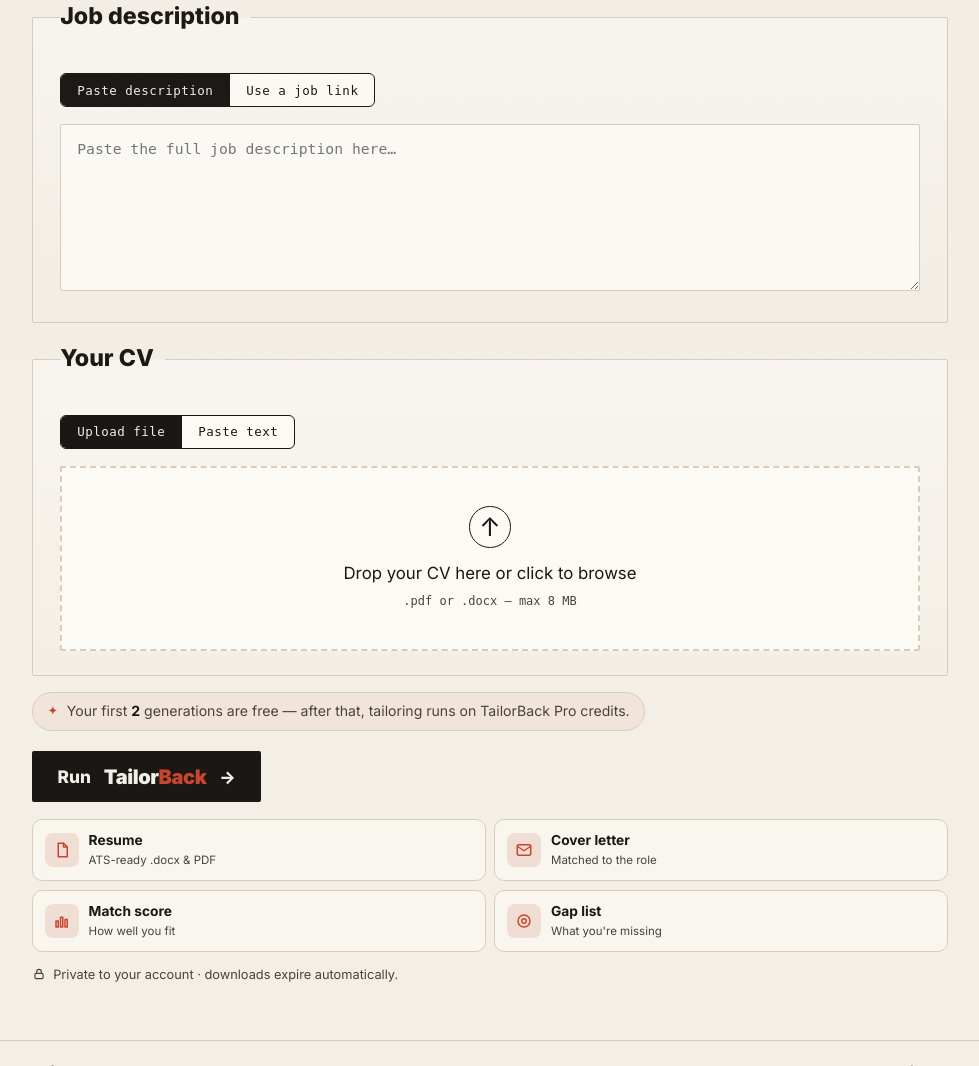
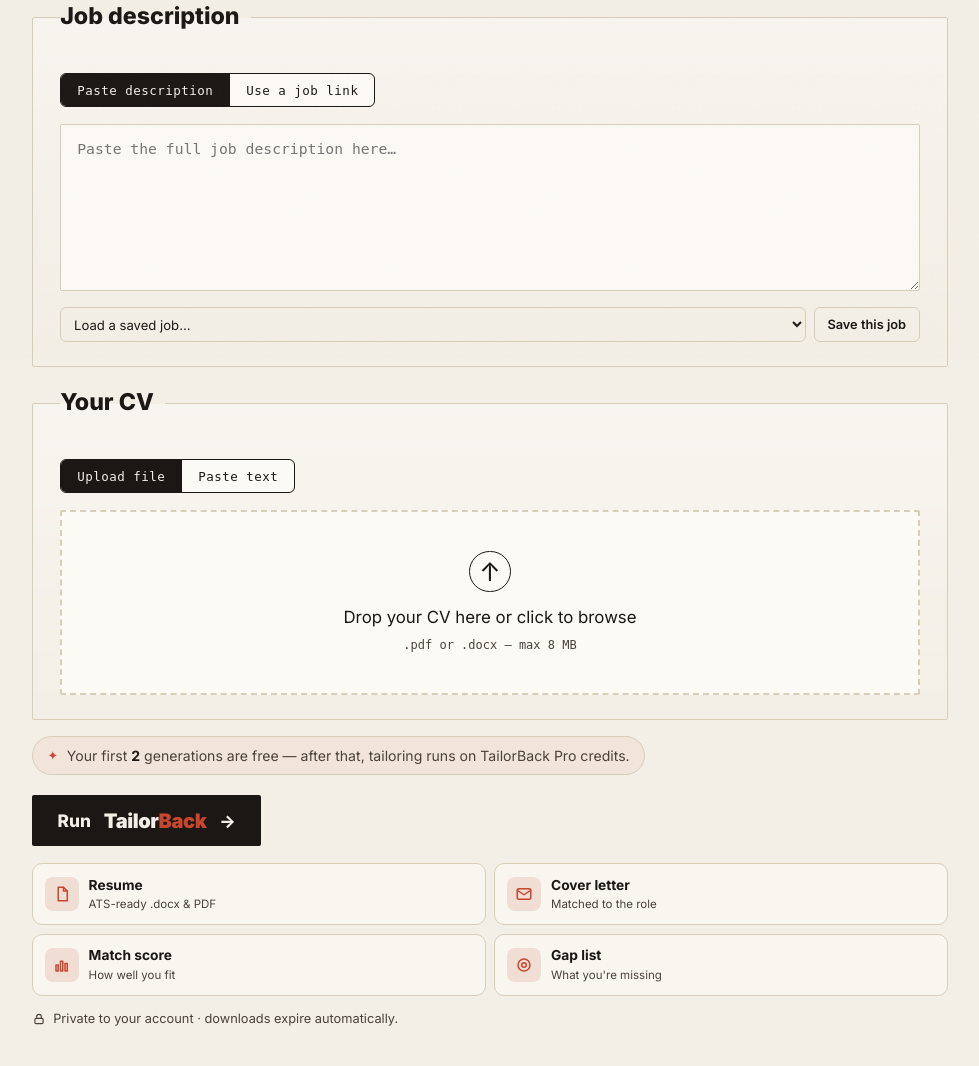
Before and after one commit to pashyamisoul/tailorback, a Flask app: page / in a window 1280 px wide. Shown: the part 441-1507 px from the top of the page, without its empty margins (150-1129 px from the left). Run offline with Flask 3, Linux system fonts and the light colour scheme; the visitor is signed in with stand-in values (Sample User, id 1); tables that the repository leaves empty hold one stand-in row (values such as "Sample post"); data that the repository does not hold is empty; some web fonts are replaced.

Commit message:
Phase 4: saved CV/JD library + application tracker
4a — Library:
- New SavedCV / SavedJD models (per-user, soft cap 25 each) + endpoints
  (list/create/get/delete). Form gains "load saved" pickers and "save this"
  buttons in the CV and JD paste panels; account modal lists/deletes them.

4b — Application tracker:
- GenerationRun gains company/role/status/notes (status defaults to
  not_applied; company/role captured from the generation). POST
  /api/generation/<job_id>/status updates status + notes.
- The account "Generation history" becomes an Applications tracker: each entry
  shows company — role, a colour-coded status dropdown (Not applied / Applied /
  Interviewing / Offer / Rejected), an inline notes field, and Open/downloads.

Schema migrated via the lightweight helper; new tables auto-created. Backend
verified end-to-end via test client; UI styling verified.

Co-Authored-By: Claude Opus 4.8 <noreply@anthropic.com>

```diff
--- a/backend/app.py
+++ b/backend/app.py
@@ -180,7 +180,34 @@ class GenerationRun(db.Model):
     model_name = db.Column(db.String(128), nullable=True)
     generation_seconds = db.Column(db.Float, nullable=True)
     style_json = db.Column(db.Text, nullable=True)
+    # Application tracker fields
+    company = db.Column(db.String(255), nullable=True)
+    role = db.Column(db.String(255), nullable=True)
+    status = db.Column(db.String(32), nullable=True)   # not_applied|applied|interviewing|offer|rejected
+    notes = db.Column(db.Text, nullable=True)
     created_at = db.Column(db.DateTime, default=datetime.utcnow, nullable=False)
+
+
+class SavedCV(db.Model):
+    id = db.Column(db.Integer, primary_key=True)
+    user_id = db.Column(db.Integer, db.ForeignKey("user.id"), index=True, nullable=False)
+    label = db.Column(db.String(160), nullable=False)
+    cv_text = db.Column(db.Text, nullable=False)
+    is_default = db.Column(db.Boolean, default=False, nullable=False)
+    created_at = db.Column(db.DateTime, default=datetime.utcnow, nullable=False)
+
+
+class SavedJD(db.Model):
+    id = db.Column(db.Integer, primary_key=True)
+    user_id = db.Column(db.Integer, db.ForeignKey("user.id"), index=True, nullable=False)
+    label = db.Column(db.String(160), nullable=False)
+    jd_text = db.Column(db.Text, nullable=False)
+    jd_url = db.Column(db.Text, nullable=True)
+    created_at = db.Column(db.DateTime, default=datetime.utcnow, nullable=False)
+
+
+ALLOWED_APP_STATUSES = ("not_applied", "applied", "interviewing", "offer", "rejected")
+SAVED_ITEM_CAP = 25
 
 
 def _ensure_schema():
@@ -207,6 +234,10 @@ def _ensure_schema():
             "model_name": "VARCHAR(128)",
             "generation_seconds": "FLOAT",
             "style_json": "TEXT",
+            "company": "VARCHAR(255)",
+            "role": "VARCHAR(255)",
+            "status": "VARCHAR(32)",
+            "notes": "TEXT",
         },
     }
     with db.engine.connect() as conn:
@@ -288,6 +319,10 @@ def _generation_payload(run, include_inputs=False):
         "model_provider": run.model_provider or "unknown",
         "model_name": run.model_name or run.model_status or "Unknown",
         "generation_seconds": run.generation_seconds,
+        "company": run.company,
+        "role": run.role,
+        "status": run.status or "not_applied",
+        "notes": run.notes or "",
     }
     try:
         resume = _json.loads(run.resume_json or "{}")
@@ -957,6 +992,9 @@ def generate():
             model_provider=provider,
             model_name=model_name,
             generation_seconds=generation_seconds,
+            company=(_job.get("company") or None),
+            role=(_job.get("role") or None),
+            status="not_applied",
         )
         db.session.add(run)
         db.session.commit()
@@ -1324,6 +1362,117 @@ def get_generation(job_id):
             **_credits_payload(current_user),
         },
     })
+
+
+# ---------------------------------------------------------------------------
+# Phase 4: saved CV/JD library + application tracker
+# ---------------------------------------------------------------------------
+
+def _saved_cv_payload(item):
+    return {"id": item.id, "label": item.label, "is_default": bool(item.is_default),
+            "preview": (item.cv_text or "")[:140], "created_at": item.created_at.isoformat() + "Z"}
+
+
+def _saved_jd_payload(item):
+    return {"id": item.id, "label": item.label, "jd_url": item.jd_url,
+            "preview": (item.jd_text or "")[:140], "created_at": item.created_at.isoformat() + "Z"}
+
+
+@app.route("/api/saved-cvs", methods=["GET", "POST"])
+def saved_cvs():
+    user = _current_user()
+    if not user:
+        return jsonify({"status": "error", "message": "Please sign in."}), 401
+    if request.method == "GET":
+        items = SavedCV.query.filter_by(user_id=user.id).order_by(
+            SavedCV.is_default.desc(), SavedCV.created_at.desc()).all()
+        return jsonify({"status": "ok", "items": [_saved_cv_payload(i) for i in items]})
+    data = request.get_json(silent=True) or {}
+    cv_text = _clean_str(data.get("cv_text"), 30000)
+    label = _clean_str(data.get("label"), 160) or "Saved CV"
+    if not cv_parser.looks_like_cv(cv_text):
+        return jsonify({"status": "error", "message": "Add some CV text before saving."}), 400
+    if SavedCV.query.filter_by(user_id=user.id).count() >= SAVED_ITEM_CAP:
+        return jsonify({"status": "error",
+                        "message": f"You can store up to {SAVED_ITEM_CAP} CVs. Delete one first."}), 400
+    make_default = SavedCV.query.filter_by(user_id=user.id).count() == 0
+    item = SavedCV(user_id=user.id, label=label, cv_text=cv_text, is_default=make_default)
+    db.session.add(item)
+    db.session.commit()
+    return jsonify({"status": "ok", "item": _saved_cv_payload(item)})
+
+
+@app.route("/api/saved-cvs/<int:item_id>", methods=["GET", "DELETE"])
+def saved_cv_detail(item_id):
+    user = _current_user()
+    if not user:
+        return jsonify({"status": "error", "message": "Please sign in."}), 401
+    item = SavedCV.query.filter_by(id=item_id, user_id=user.id).first()
+    if not item:
+        return jsonify({"status": "error", "message": "Not found."}), 404
+    if request.method == "DELETE":
+        db.session.delete(item)
+        db.session.commit()
+        return jsonify({"status": "ok"})
+    return jsonify({"status": "ok", "item": _saved_cv_payload(item), "cv_text": item.cv_text})
+
+
+@app.route("/api/saved-jds", methods=["GET", "POST"])
+def saved_jds():
+    user = _current_user()
+    if not user:
+        return jsonify({"status": "error", "message": "Please sign in."}), 401
+    if request.method == "GET":
+        items = SavedJD.query.filter_by(user_id=user.id).order_by(SavedJD.created_at.desc()).all()
+        return jsonify({"status": "ok", "items": [_saved_jd_payload(i) for i in items]})
+    data = request.get_json(silent=True) or {}
+    jd_text = _clean_str(data.get("jd_text"), 30000)
+    jd_url = _clean_str(data.get("jd_url"), 500) or None
+    label = _clean_str(data.get("label"), 160) or "Saved job"
+    if len(jd_text) < 40:
+        return jsonify({"status": "error", "message": "Add the job description text before saving."}), 400
+    if SavedJD.query.filter_by(user_id=user.id).count() >= SAVED_ITEM_CAP:
+        return jsonify({"status": "error",
+                        "message": f"You can store up to {SAVED_ITEM_CAP} jobs. Delete one first."}), 400
+    item = SavedJD(user_id=user.id, label=label, jd_text=jd_text, jd_url=jd_url)
+    db.session.add(item)
+    db.session.commit()
+    return jsonify({"status": "ok", "item": _saved_jd_payload(item)})
+
+
+@app.route("/api/saved-jds/<int:item_id>", methods=["GET", "DELETE"])
+def saved_jd_detail(item_id):
+    user = _current_user()
+    if not user:
+        return jsonify({"status": "error", "message": "Please sign in."}), 401
+    item = SavedJD.query.filter_by(id=item_id, user_id=user.id).first()
+    if not item:
+        return jsonify({"status": "error", "message": "Not found."}), 404
+    if request.method == "DELETE":
+        db.session.delete(item)
+        db.session.commit()
+        return jsonify({"status": "ok"})
+    return jsonify({"status": "ok", "item": _saved_jd_payload(item), "jd_text": item.jd_text})
+
+
+@app.route("/api/generation/<job_id>/status", methods=["POST"])
+def update_generation_status(job_id):
+    """Application tracker: update the status / notes of a generation."""
+    user = _current_user()
+    if not user:
+        return jsonify({"status": "error", "message": "Please sign in."}), 401
+    run = GenerationRun.query.filter_by(job_id=job_id, user_id=user.id).first()
+    if not run:
+        return jsonify({"status": "error", "message": "Not found."}), 404
+    data = request.get_json(silent=True) or {}
+    if "status" in data:
+        if data.get("status") not in ALLOWED_APP_STATUSES:
+            return jsonify({"status": "error", "message": "Unknown status."}), 400
+        run.status = data["status"]
+    if "notes" in data:
+        run.notes = _clean_str(data.get("notes"), 2000)
+    db.session.commit()
+    return jsonify({"status": "ok", "job_status": run.status, "notes": run.notes or ""})
 
 
 def _admin_ok():
--- a/static/css/style.css
+++ b/static/css/style.css
@@ -2272,3 +2272,49 @@ html[data-theme="terminal"] .result-delete { font-family: "JetBrains Mono", mono
   cursor: help; vertical-align: middle; line-height: 1;
 }
 .dim-info:hover, .dim-info:focus { border-color: var(--accent); color: var(--accent); outline: none; }
+
+/* ============================================================================
+   PHASE 4 — saved CV/JD library + application tracker
+   ==========================================================================*/
+/* form library bar (load / save) */
+.lib-bar { display: flex; gap: .5rem; margin-top: .6rem; flex-wrap: wrap; }
+.lib-pick {
+  flex: 1; min-width: 160px; font: inherit; font-size: .82rem; padding: .4rem .55rem;
+  border: 1px solid var(--line); border-radius: 6px; background: var(--paper); color: var(--ink);
+}
+.lib-save {
+  border: 1px solid var(--line); background: transparent; color: var(--ink); cursor: pointer;
+  font: inherit; font-size: .8rem; font-weight: 600; padding: .4rem .8rem; border-radius: 6px;
+}
+.lib-save:hover { border-color: var(--accent); color: var(--accent); }
+
+/* library section in the account modal */
+.library-section { display: grid; grid-template-columns: 1fr 1fr; gap: 1rem; margin-bottom: 1.4rem; }
+.lib-col h4 { font-size: .82rem; font-weight: 800; margin-bottom: .5rem; }
+.lib-row {
+  display: flex; align-items: center; justify-content: space-between; gap: .5rem;
+  border: 1px solid var(--line); border-radius: 6px; padding: .4rem .6rem; margin-bottom: .35rem; background: var(--paper);
+}
+.lib-label { font-size: .85rem; overflow: hidden; text-overflow: ellipsis; white-space: nowrap; }
+.lib-del { border: 0; background: transparent; color: #c0392b; cursor: pointer; font-size: 1rem; line-height: 1; padding: 0 .2rem; }
+.lib-del:hover { color: var(--accent-deep); }
+.lib-empty, .lib-loading { font-size: .82rem; color: var(--ink-soft); }
+@media (max-width: 560px) { .library-section { grid-template-columns: 1fr; } }
+
+/* application tracker items */
+.app-item { display: flex; flex-direction: column; gap: .5rem; }
+.hi-head { display: flex; align-items: flex-start; justify-content: space-between; gap: .8rem; }
+.hi-title strong { display: block; font-size: .95rem; }
+.hi-title span { font-size: .76rem; color: var(--ink-soft); }
+.hi-status {
+  font: inherit; font-size: .78rem; font-weight: 700; padding: .3rem .5rem; border-radius: 999px;
+  border: 1px solid var(--line); background: var(--paper); cursor: pointer; flex: 0 0 auto;
+}
+.hi-status.status-applied { border-color: #b06a1f; color: #b06a1f; }
+.hi-status.status-interviewing { border-color: #0369a1; color: #0369a1; }
+.hi-status.status-offer { border-color: var(--good); color: var(--good); }
+.hi-status.status-rejected { border-color: #b91c1c; color: #b91c1c; }
+.hi-notes {
+  font: inherit; font-size: .82rem; padding: .4rem .55rem; border: 1px solid var(--line);
+  border-radius: 6px; background: var(--paper); color: var(--ink); width: 100%;
+}
--- a/static/js/app.js
+++ b/static/js/app.js
@@ -256,6 +256,45 @@ document.getElementById('historyList')?.addEventListener('click', async (e) => {
     btn.disabled = false; btn.textContent = original;
   }
 });
+// Application tracker: status change + notes save.
+document.getElementById('historyList')?.addEventListener('change', async (e) => {
+  const sel = e.target.closest('.hi-status');
+  if (!sel) return;
+  sel.className = 'hi-status status-' + sel.value;
+  try {
+    const res = await fetch(`/api/generation/${sel.dataset.job}/status`, {
+      method: 'POST', headers: { 'Content-Type': 'application/json' },
+      body: JSON.stringify({ status: sel.value }),
+    });
+    if (!res.ok) throw new Error();
+    toast('Status updated.');
+  } catch { toast('Could not update status.', true); }
+});
+document.getElementById('historyList')?.addEventListener('blur', async (e) => {
+  const inp = e.target.closest('.hi-notes');
+  if (!inp || inp.dataset.saved === inp.value) return;
+  try {
+    const res = await fetch(`/api/generation/${inp.dataset.job}/status`, {
+      method: 'POST', headers: { 'Content-Type': 'application/json' },
+      body: JSON.stringify({ notes: inp.value }),
+    });
+    if (!res.ok) throw new Error();
+    inp.dataset.saved = inp.value;
+  } catch { toast('Could not save notes.', true); }
+}, true);
+// Library: delete a saved CV/JD.
+document.getElementById('librarySection')?.addEventListener('click', async (e) => {
+  const btn = e.target.closest('.lib-del');
+  if (!btn) return;
+  if (!confirm('Delete this saved item?')) return;
+  try {
+    const res = await fetch(`/api/saved-${btn.dataset.kind}s/${btn.dataset.id}`, { method: 'DELETE' });
+    if (!res.ok) throw new Error();
+    renderLibrarySection();
+    refreshLibraryPickers();
+    toast('Deleted.');
+  } catch { toast('Could not delete.', true); }
+});
 document.querySelectorAll('[data-close-modal]').forEach(btn => {
   btn.addEventListener('click', () => closeModal(btn.closest('.modal')));
 });
@@ -402,22 +441,63 @@ async function openHistory() {
         </div>`;
       bindPasswordForm();
     }
+    renderLibrarySection();
+    const STATUS_OPTIONS = [
+      ['not_applied', 'Not applied'], ['applied', 'Applied'],
+      ['interviewing', 'Interviewing'], ['offer', 'Offer'], ['rejected', 'Rejected'],
+    ];
     const generations = runs.generations || [];
-    list.innerHTML = generations.length ? generations.map(run => `
-      <article class="history-item">
-        <div>
-          <strong>${escapeHtml(run.resume_name || 'Tailored documents')}</strong>
-          <span>${new Date(run.created_at).toLocaleString()}</span>
+    list.innerHTML = generations.length ? generations.map(run => {
+      const title = run.company
+        ? escapeHtml(run.company) + (run.role ? ' — ' + escapeHtml(run.role) : '')
+        : escapeHtml(run.resume_name || 'Tailored documents');
+      const status = run.status || 'not_applied';
+      return `
+      <article class="history-item app-item">
+        <div class="hi-head">
+          <div class="hi-title">
+            <strong>${title}</strong>
+            <span>${new Date(run.created_at).toLocaleDateString()} · ${escapeHtml(run.model_provider || 'unknown')}</span>
+          </div>
+          <select class="hi-status status-${status}" data-job="${escapeHtml(run.job_id || '')}">
+            ${STATUS_OPTIONS.map(([v, l]) => `<option value="${v}" ${status === v ? 'selected' : ''}>${l}</option>`).join('')}
+          </select>
         </div>
-        <span>${escapeHtml(run.model_provider || 'unknown')} ${run.generation_seconds ? `· ${run.generation_seconds}s` : ''}</span>
+        <input class="hi-notes" data-job="${escapeHtml(run.job_id || '')}" placeholder="Notes (e.g. recruiter, follow-up date)…" value="${escapeHtml(run.notes || '')}" />
         <div class="history-links">
           <button type="button" class="history-open" data-open-job="${escapeHtml(run.job_id || '')}">Open</button>
           ${run.downloads.resume_docx_url ? `<a href="${run.downloads.resume_docx_url}">Resume</a>` : ''}
           ${run.downloads.cover_docx_url ? `<a href="${run.downloads.cover_docx_url}">Cover letter</a>` : ''}
         </div>
-      </article>`).join('') : '<p>No generations yet.</p>';
+      </article>`;
+    }).join('') : '<p>No applications yet — tailor a resume to start tracking.</p>';
   } catch (err) {
     summary.innerHTML = `<p>${err.message || 'Could not load account history.'}</p>`;
+  }
+}
+
+// Render the saved CV/JD library inside the account modal.
+async function renderLibrarySection() {
+  const box = document.getElementById('librarySection');
+  if (!box) return;
+  box.innerHTML = '<span class="lib-loading">Loading…</span>';
+  try {
+    const [cvs, jds] = await Promise.all([
+      fetch('/api/saved-cvs').then(r => r.json()),
+      fetch('/api/saved-jds').then(r => r.json()),
+    ]);
+    const col = (title, kind, items) => `
+      <div class="lib-col">
+        <h4>${title}</h4>
+        ${(items || []).length ? (items).map(i => `
+          <div class="lib-row">
+            <span class="lib-label">${escapeHtml(i.label)}</span>
+            <button type="button" class="lib-del" data-kind="${kind}" data-id="${i.id}" aria-label="Delete">×</button>
+          </div>`).join('') : '<p class="lib-empty">None saved yet.</p>'}
+      </div>`;
+    box.innerHTML = col('Saved CVs', 'cv', cvs.items) + col('Saved jobs', 'jd', jds.items);
+  } catch {
+    box.innerHTML = '<p class="lib-empty">Could not load your library.</p>';
   }
 }
 
@@ -464,6 +544,62 @@ function bindPasswordForm() {
     }
   });
 }
+// ---- saved CV / JD library (form pickers) ----
+function fillPicker(sel, items, placeholder) {
+  if (!sel) return;
+  sel.innerHTML = `<option value="">${placeholder}</option>` +
+    (items || []).map(i => `<option value="${i.id}">${escapeHtml(i.label)}</option>`).join('');
+}
+async function refreshLibraryPickers() {
+  const cvSel = document.querySelector('.lib-bar[data-kind="cv"] .lib-pick');
+  const jdSel = document.querySelector('.lib-bar[data-kind="jd"] .lib-pick');
+  if (!cvSel && !jdSel) return;
+  try {
+    const [cvs, jds] = await Promise.all([
+      fetch('/api/saved-cvs').then(r => r.ok ? r.json() : { items: [] }),
+      fetch('/api/saved-jds').then(r => r.ok ? r.json() : { items: [] }),
+    ]);
+    fillPicker(cvSel, cvs.items, 'Load a saved CV…');
+    fillPicker(jdSel, jds.items, 'Load a saved job…');
+  } catch { /* not signed in / offline — ignore */ }
+}
+document.querySelectorAll('.lib-bar').forEach(bar => {
+  const kind = bar.dataset.kind; // 'cv' | 'jd'
+  const sel = bar.querySelector('.lib-pick');
+  const saveBtn = bar.querySelector('.lib-save');
+  const textarea = document.querySelector(kind === 'cv' ? '[name=cv_text]' : '[name=jd_text]');
+  sel?.addEventListener('change', async () => {
+    const id = sel.value;
+    if (!id) return;
+    try {
+      const res = await fetch(`/api/saved-${kind}s/${id}`);
+      const data = await res.json();
+      if (!res.ok) throw new Error(data.message || 'Could not load.');
+      textarea.value = kind === 'cv' ? data.cv_text : data.jd_text;
+      updateReadiness();
+      toast('Loaded from your library.');
+    } catch (e) { toast(e.message || 'Could not load.', true); }
+    sel.value = '';
+  });
+  saveBtn?.addEventListener('click', async () => {
+    const text = (textarea.value || '').trim();
+    if (!text) return toast(kind === 'cv' ? 'Paste your CV first.' : 'Paste the job description first.', true);
+    const label = prompt(kind === 'cv' ? 'Name this CV:' : 'Name this job:', kind === 'cv' ? 'My CV' : 'Job');
+    if (label === null) return;
+    try {
+      const body = kind === 'cv' ? { cv_text: text, label } : { jd_text: text, label };
+      const res = await fetch(`/api/saved-${kind}s`, {
+        method: 'POST', headers: { 'Content-Type': 'application/json' }, body: JSON.stringify(body),
+      });
+      const data = await res.json();
+      if (!res.ok) throw new Error(data.message || 'Could not save.');
+      toast('Saved to your library.');
+      refreshLibraryPickers();
+    } catch (e) { toast(e.message || 'Could not save.', true); }
+  });
+});
+refreshLibraryPickers();
+
 // ---- mode toggles ----
 document.querySelectorAll('.toggle').forEach(toggle => {
   const group = toggle.dataset.group;            // "jd" | "cv"
--- a/templates/index.html
+++ b/templates/index.html
@@ -114,6 +114,12 @@
         <div class="mode jd-paste">
           <textarea name="jd_text" rows="8"
             placeholder="Paste the full job description here…"></textarea>
+          {% if user_email %}
+          <div class="lib-bar" data-kind="jd">
+            <select class="lib-pick" aria-label="Load a saved job"><option value="">Load a saved job…</option></select>
+            <button type="button" class="lib-save">Save this job</button>
+          </div>
+          {% endif %}
         </div>
 
         <div class="mode jd-link hidden">
@@ -151,6 +157,12 @@
         <div class="mode cv-paste hidden">
           <textarea name="cv_text" rows="8"
             placeholder="Paste your full CV / resume text here…"></textarea>
+          {% if user_email %}
+          <div class="lib-bar" data-kind="cv">
+            <select class="lib-pick" aria-label="Load a saved CV"><option value="">Load a saved CV…</option></select>
+            <button type="button" class="lib-save">Save this CV</button>
+          </div>
+          {% endif %}
         </div>
       </fieldset>
 
@@ -360,7 +372,9 @@
       <div class="account-profile" id="accountProfile"></div>
       <div class="history-summary" id="historySummary"></div>
       <div class="account-settings" id="accountSettings"></div>
-      <h3 class="history-subtitle">Generation history</h3>
+      <h3 class="history-subtitle">Saved library</h3>
+      <div class="library-section" id="librarySection"></div>
+      <h3 class="history-subtitle">Applications</h3>
       <div class="history-list" id="historyList"></div>
     </div>
   </div>
```
